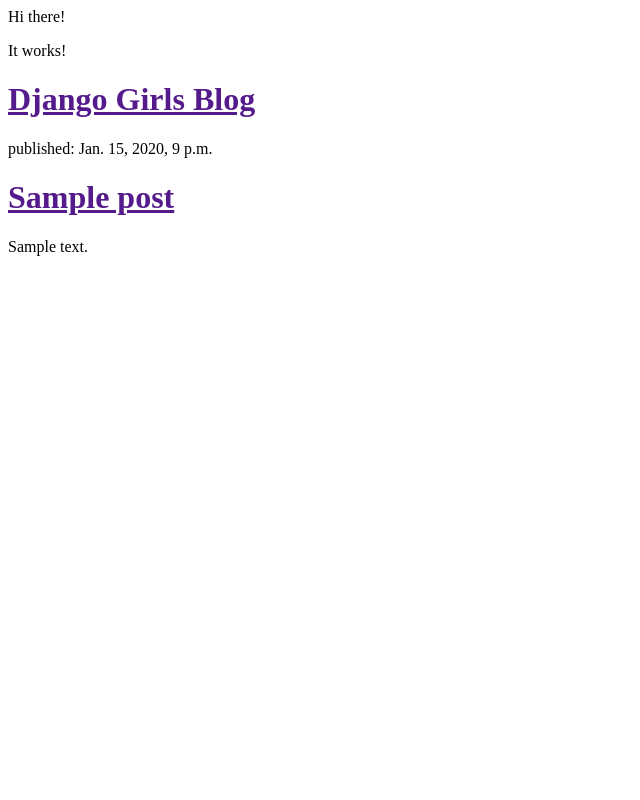
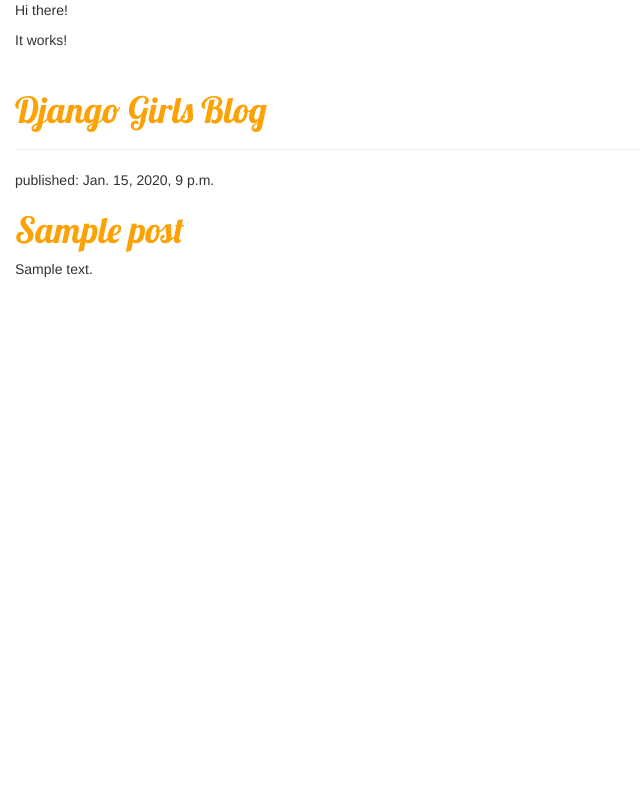
Before and after one commit to snig-s/my-first-blog, a Django app: template blog/templates/blog/post_list.html in a window 1280 px wide. Shown: the whole page, without its empty margins (0-640 px from the left). Run offline with Django 3.2, Linux system fonts and the light colour scheme; the template is opened without the code that fills it: values that come from a table or form of the project are taken from there, others are empty; tables that the repository leaves empty hold one stand-in row (values such as "Sample post"); parts of the project's set-up code (start-up, migrations or seed data) failed here and were passed over; some libraries are stand-ins or nearby versions.

Commit message:
updated styles - partially for blog

```diff
--- /dev/null
+++ b/blog/static/css/blog.css
@@ -0,0 +1,8 @@
+h1 a {
+    color: #FCA205;
+    font-family: 'Lobster';
+}
+
+body {
+    padding-left: 15px;
+}
--- a/blog/templates/blog/post_list.html
+++ b/blog/templates/blog/post_list.html
@@ -1,19 +1,28 @@
+{% load staticfiles %}
+
 <html>
     <head>
+    	<link href="http://fonts.googleapis.com/css?family=Lobster&subset=latin,latin-ext" rel="stylesheet" type="text/css">
         <title>Snigdha's blog</title>
+         <link rel="stylesheet" href="//maxcdn.bootstrapcdn.com/bootstrap/3.2.0/css/bootstrap.min.css">
+        <link rel="stylesheet" href="//maxcdn.bootstrapcdn.com/bootstrap/3.2.0/css/bootstrap-theme.min.css">
+        <link rel="stylesheet" href="{% static "css/blog.css" %}">
     </head>
 
+
+
     <body>
+
         <p>Hi there!</p>
         <p>It works!</p>
 
-        <div>
+        <div class="page-header">
             <h1><a href="">Django Girls Blog</a></h1>
         </div>
 
         {% for post in posts %}
 
-		    <div>
+		    <div class="post">
 
 		        <p>published: {{ post.published_date }}</p>
 		        <h1><a href="">{{ post.title }}</a></h1>
```
